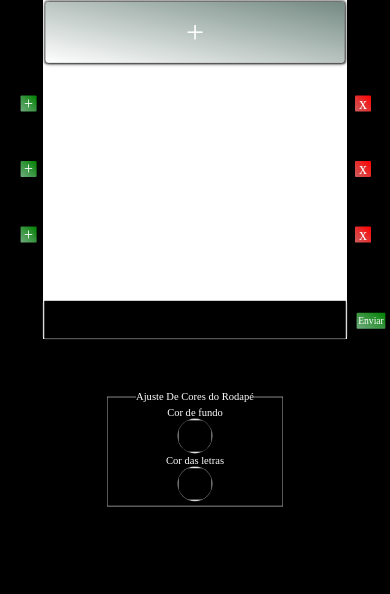
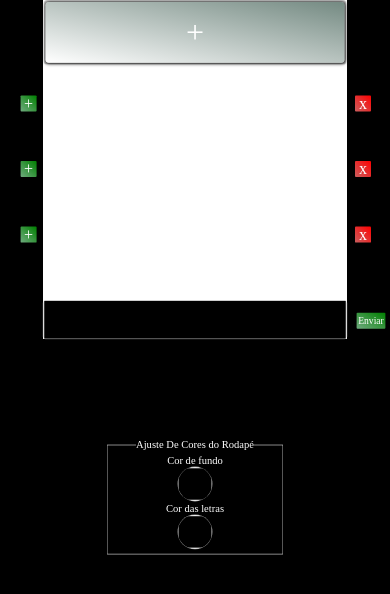
Before and after one commit to robson-magalhaes/Criar_encarte_basico, a PHP site: page / in a window 390 px wide. Shown: the part 87-681 px from the top of the page. Run offline with PHP 8.4, Linux system fonts and the light colour scheme.

Commit message:
Update style_model.css

```diff
--- a/assets/css/style_model.css
+++ b/assets/css/style_model.css
@@ -369,7 +369,7 @@
     }
     #ajusteEncarte{
         z-index: 999;
-        transform: scale(3);
+        transform: scale(3) translateX(0px) translateY(200px);
     }
     .addBox{
         transform: translateX(0px) translateY(250px);
@@ -383,7 +383,7 @@
         border-radius: 100%;
     }
     #ajusteCor{
-        transform: translateX(0px) translateY(1500px);
+        transform: translateX(0px) translateY(1650px);
         position: fixed;
         z-index: 77;
         display: flex;
```
